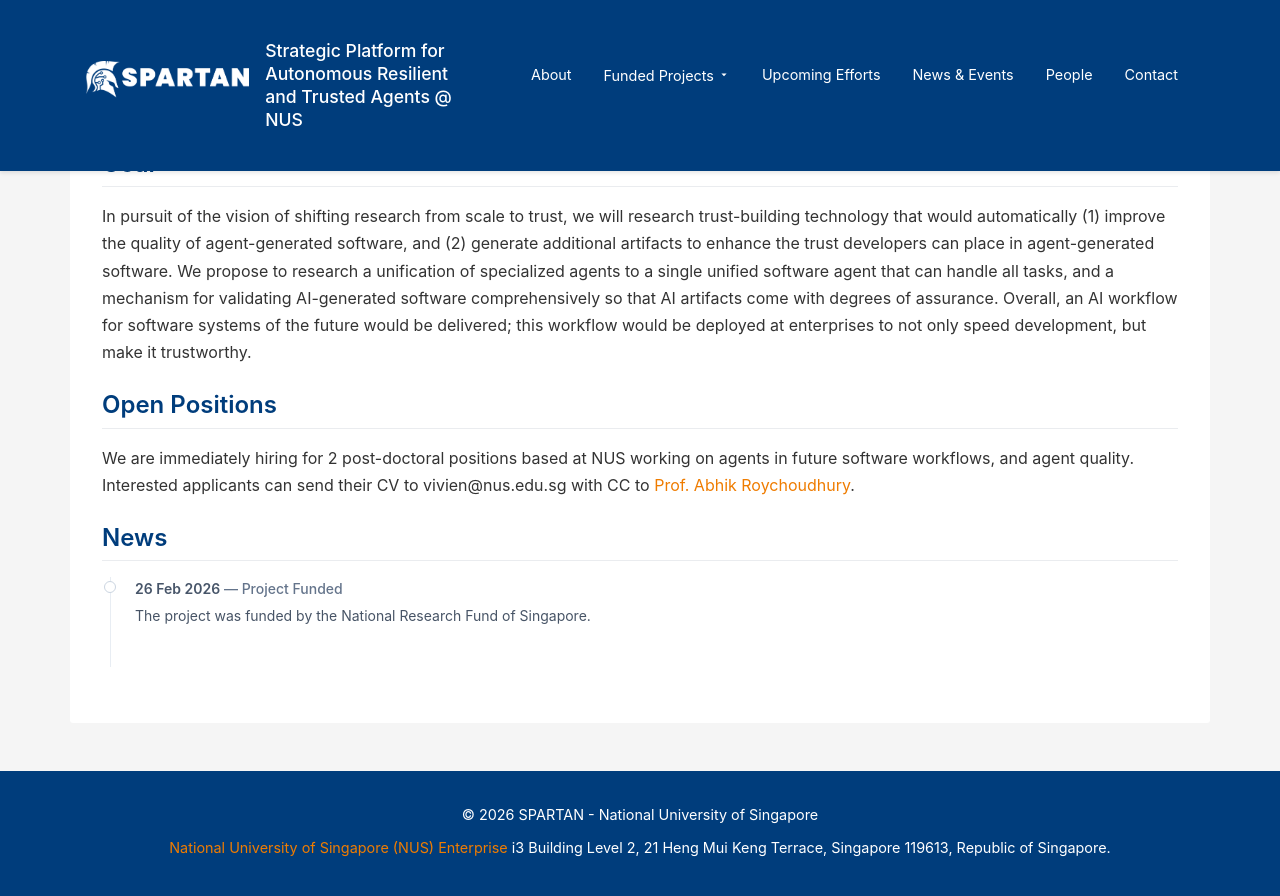
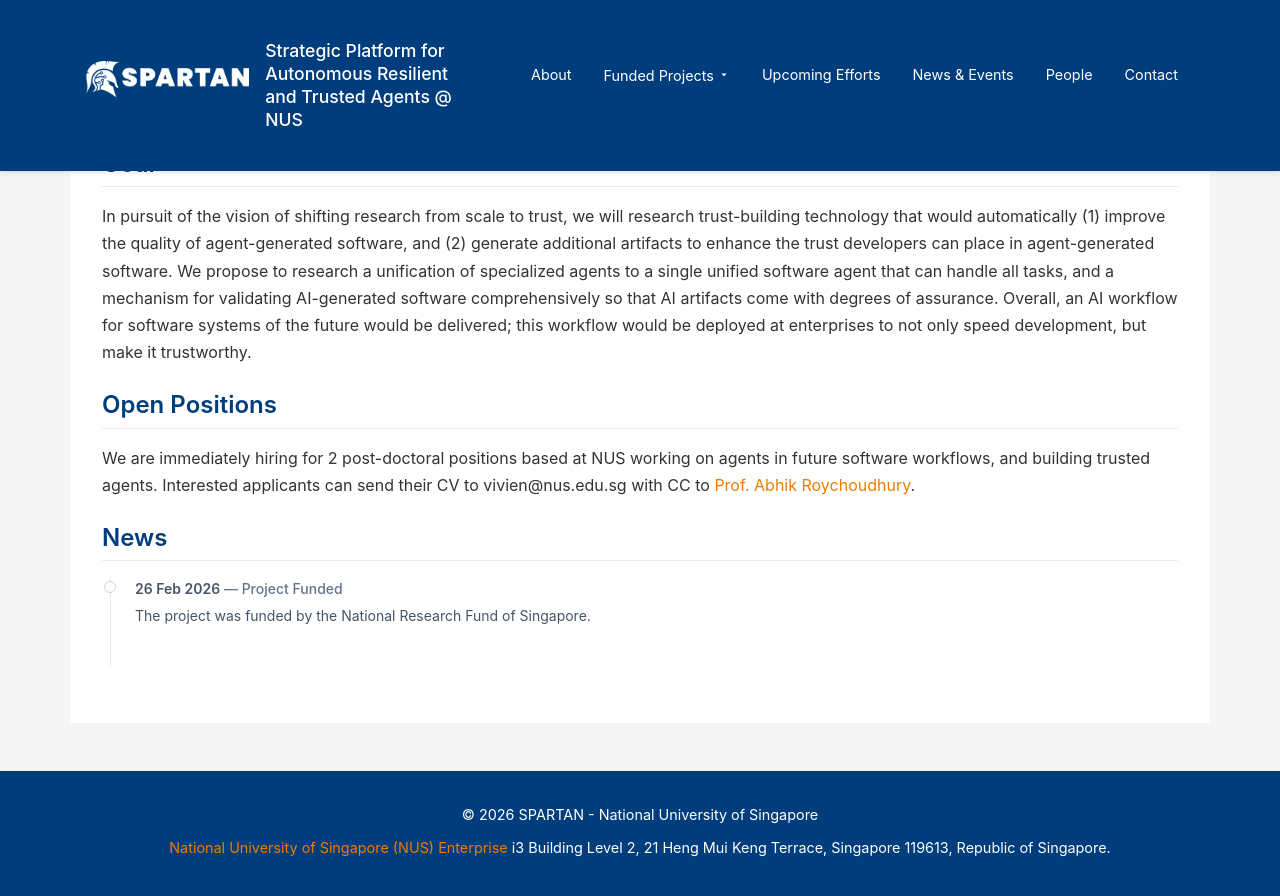
Before and after one commit to spartan-nus/spartan-nus.github.io, a Jekyll site: the page built from agentfuture.md, in a window 1280 px wide and 900 px high, scrolled down 1646 px. Shown: the top 896 px of the window. Built offline with Jekyll 4.4.1, drawn with Linux system fonts in a browser that asks for light colours.

Commit message:
Update job description for post-doctoral positions

```diff
--- a/agentfuture.md
+++ b/agentfuture.md
@@ -24,7 +24,7 @@ In pursuit of the vision of shifting research from scale to trust, we will resea
 
 ## Open Positions
 
-We are immediately hiring for 2 post-doctoral positions based at NUS working on agents in future software workflows, and agent quality. Interested applicants can send their CV to vivien@nus.edu.sg with CC to <a href="https://abhikrc.com">Prof. Abhik Roychoudhury</a>.
+We are immediately hiring for 2 post-doctoral positions based at NUS working on agents in future software workflows, and building trusted agents. Interested applicants can send their CV to vivien@nus.edu.sg with CC to <a href="https://abhikrc.com">Prof. Abhik Roychoudhury</a>.
 
 ## News
 
```
